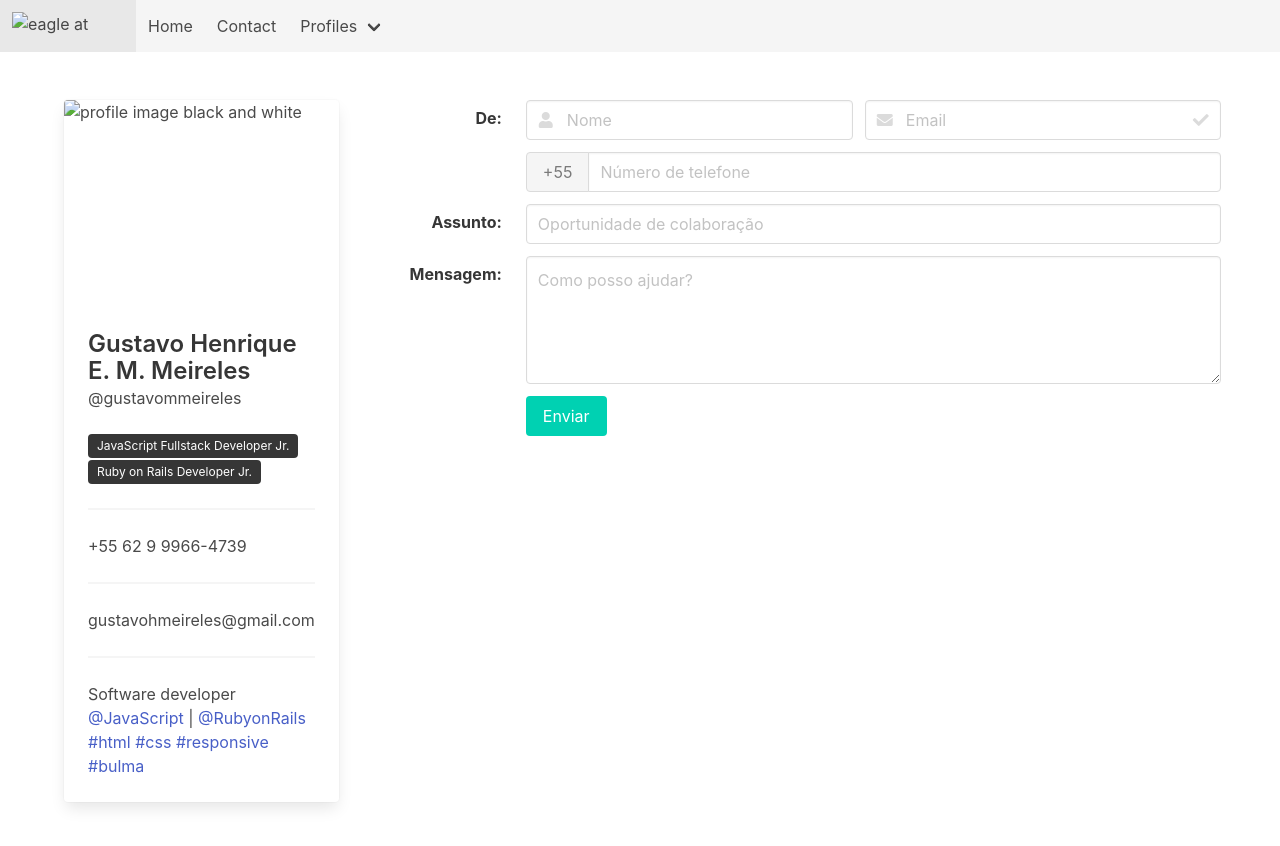
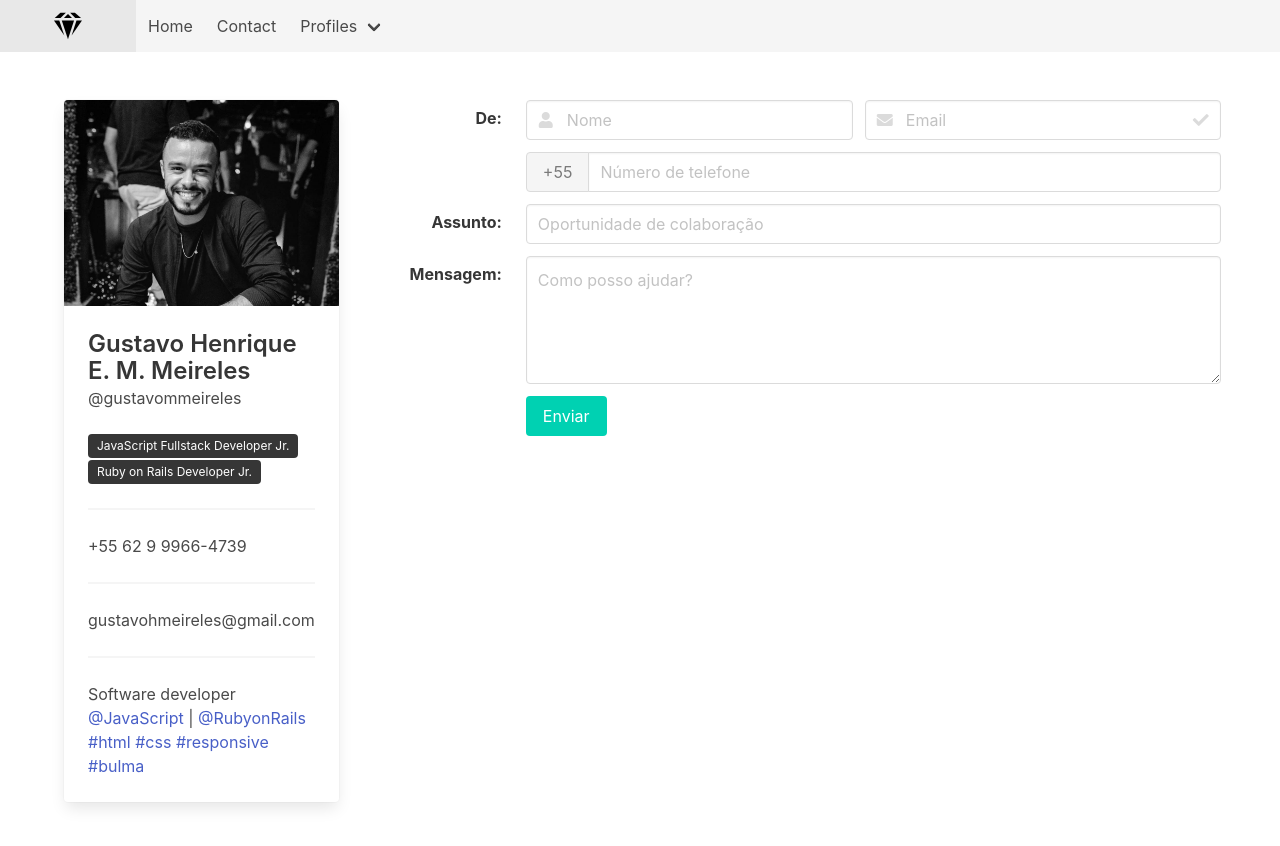
Before and after one commit to gustavohmeireles/portfolio-feito-com-bulma, a plain HTML site: page contact.html in a window 1280 px wide. Drawn offline with nearby package versions, Linux system fonts and the light colour scheme.

Commit message:
commit on 'Master'

```diff
--- a/contact.html
+++ b/contact.html
@@ -13,7 +13,7 @@
         <nav class="navbar is-light" role="navigation" aria-label="main navigation">
             <div class="navbar-brand">
               <a class="navbar-item" href="index.html">
-                <img src="image/diamond-outline.svg" alt="eagle at attack" width="112" height="28">
+                <img src="assets/image/diamond-outline.svg" alt="diamond-outline" width="112" height="28">
               </a>
 
               <a role="button" class="navbar-burger" aria-label="menu" aria-expanded="false">
@@ -57,7 +57,7 @@
                     <div class="card">
                         <div class="card-image">
                           <figure class="image is-4by3">
-                            <img src="image/profile_baw.jpeg" alt="profile image black and white">
+                            <img src="assets/image/profile_baw.jpeg" alt="profile image black and white">
                           </figure>
                         </div>
                         <div class="card-content">
```
